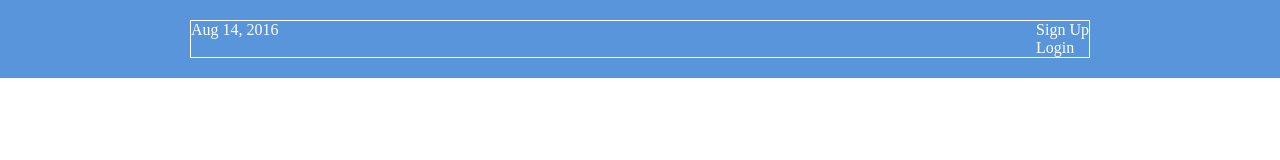
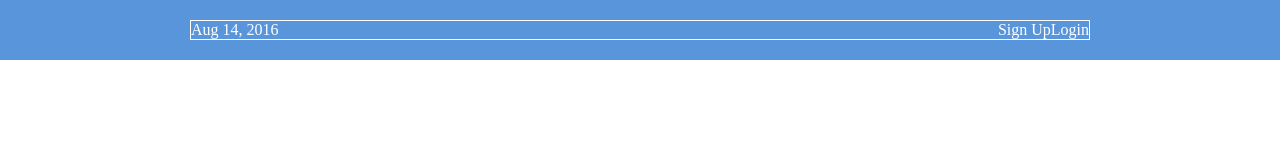
Before and after one commit to asdacosta/Projects-html_css_js, a plain HTML site: page core-css/flexbox/flexbox.html in a window 1280 px wide. Drawn offline with Linux system fonts and the light colour scheme.

Commit message:
Remove default block display of links div

```diff
--- a/core-css/flexbox/styles.css
+++ b/core-css/flexbox/styles.css
@@ -18,3 +18,9 @@
     display: flex;
     justify-content: space-between;
 }
+
+.links {
+    /* border: 1px solid #fff; */
+    display: flex;
+    justify-content: flex-end;
+}
```
